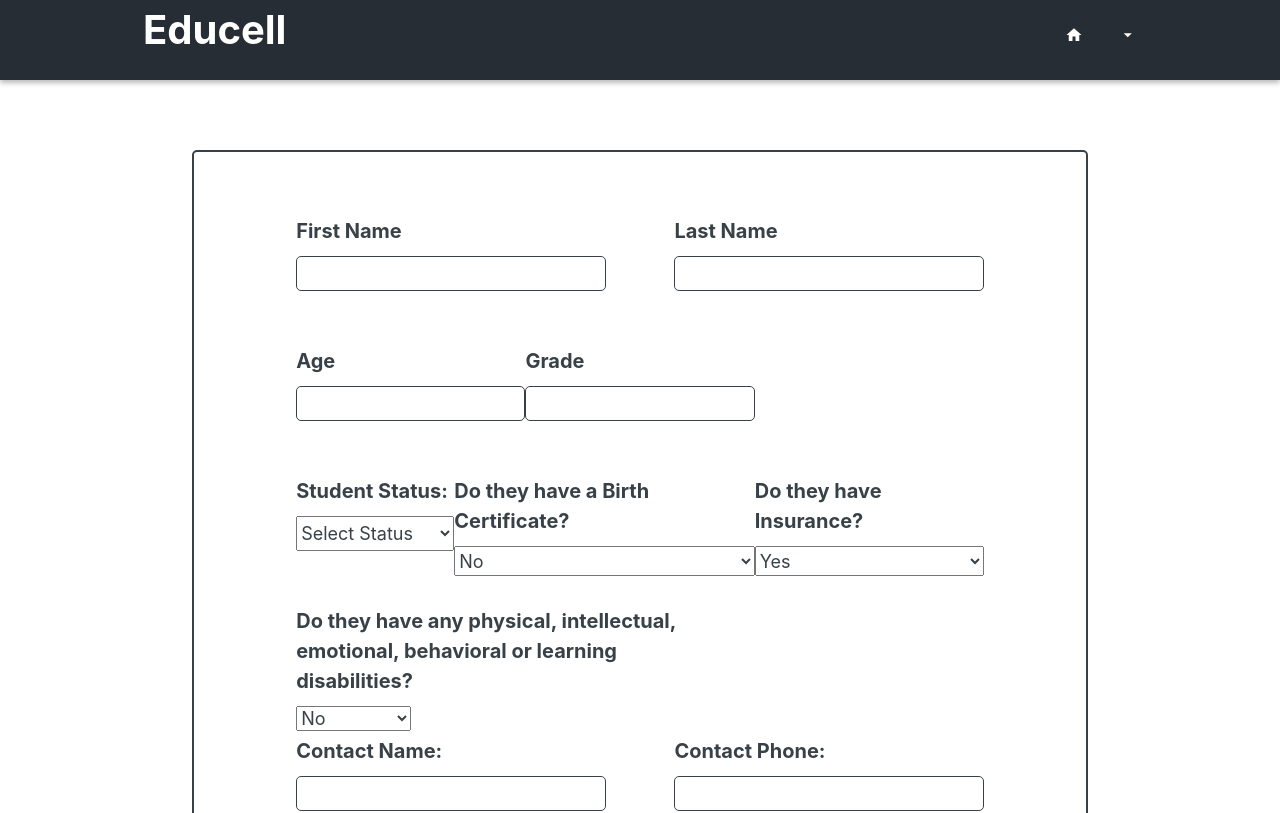
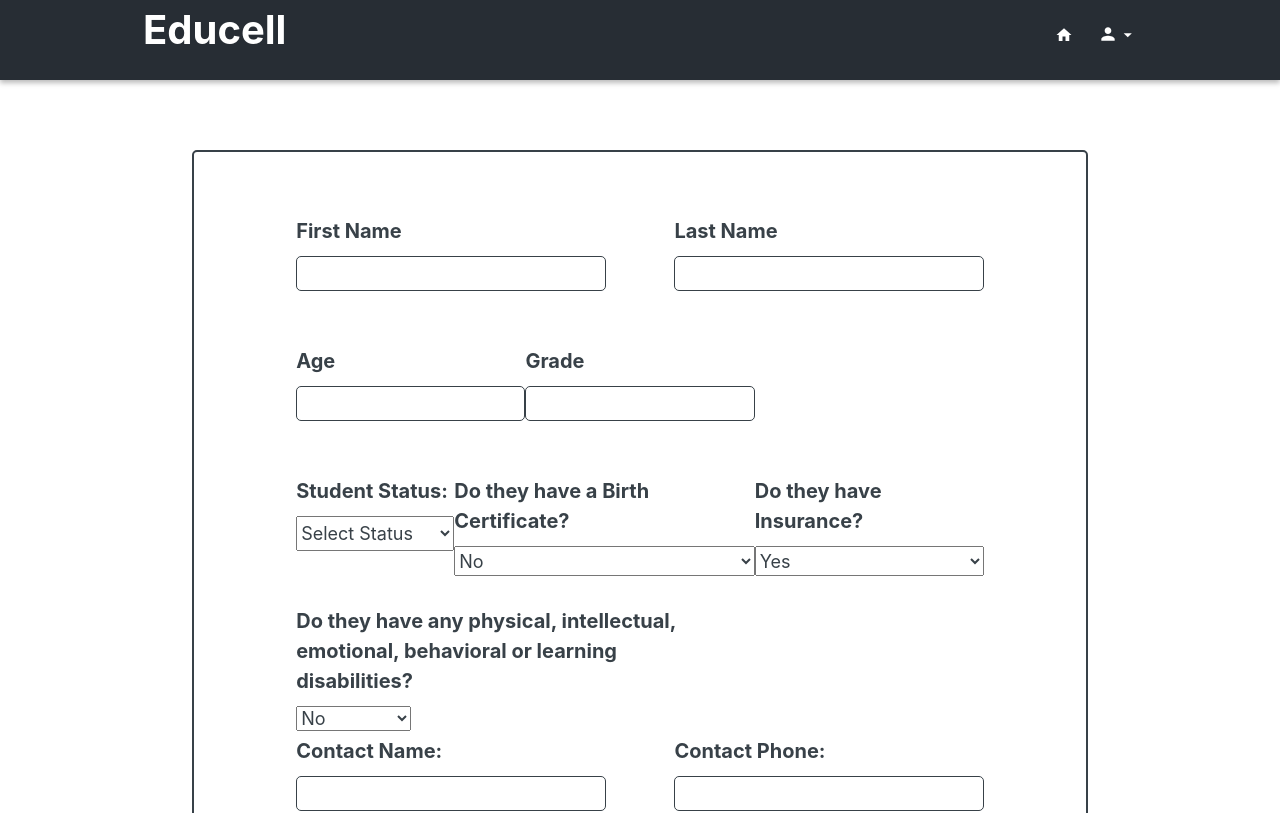
Before and after one commit to International-School-Social-Worker-BW/Front-End, a React (Create React App) app in the folder international-ssw/: page /add in a window 1280 px wide. Shown: the top 813 px of the page. Built offline with nearby package versions, Linux system fonts and the light colour scheme; no server answers.

Commit message:
Update protected navbar

```diff
--- a/international-ssw/src/components/ProtectedNavBar.js
+++ b/international-ssw/src/components/ProtectedNavBar.js
@@ -1,6 +1,6 @@
 import React from 'react';
 import { Link } from 'react-router-dom';
-import { MdHome, MdArrowDropDown } from 'react-icons/md'
+import { MdHome, MdArrowDropDown, MdPerson } from 'react-icons/md'
 import { fetchUser } from '../store/actions';
 import { connect } from 'react-redux';
 
@@ -29,7 +29,7 @@ render ()
             </li>
             <li className="user">
               <a href="" className="trigger">
-                <span>{this.props.userfirstname}</span>
+                <span><MdPerson /></span>
                 <span className="caret">
                   <MdArrowDropDown />
                 </span>
--- a/international-ssw/src/styles/protected-nav.scss
+++ b/international-ssw/src/styles/protected-nav.scss
@@ -64,7 +64,6 @@
 
 .caret {
   font-size: 1.3em;
-  margin-left: 0.5em;
   position: relative;
 }
 
```
